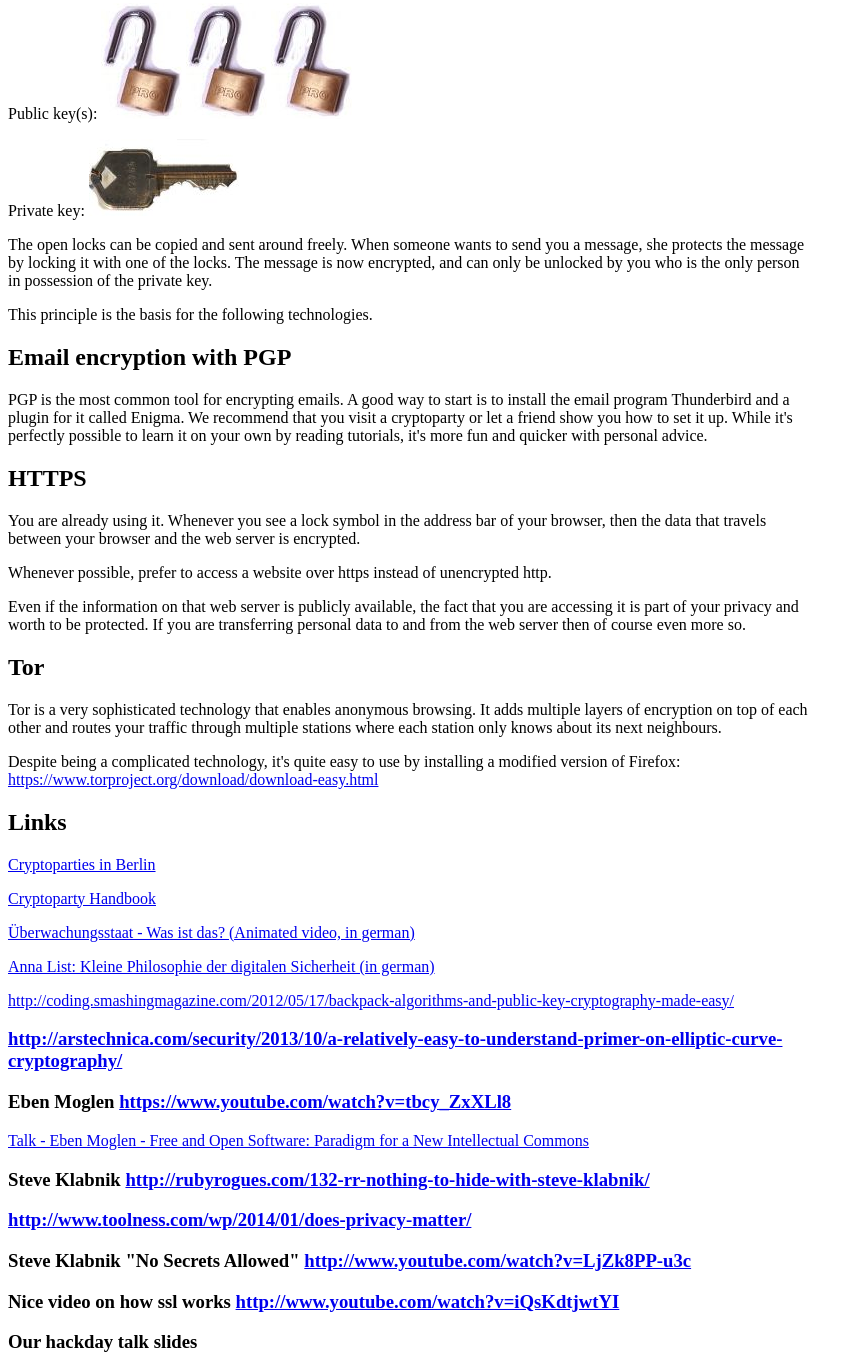
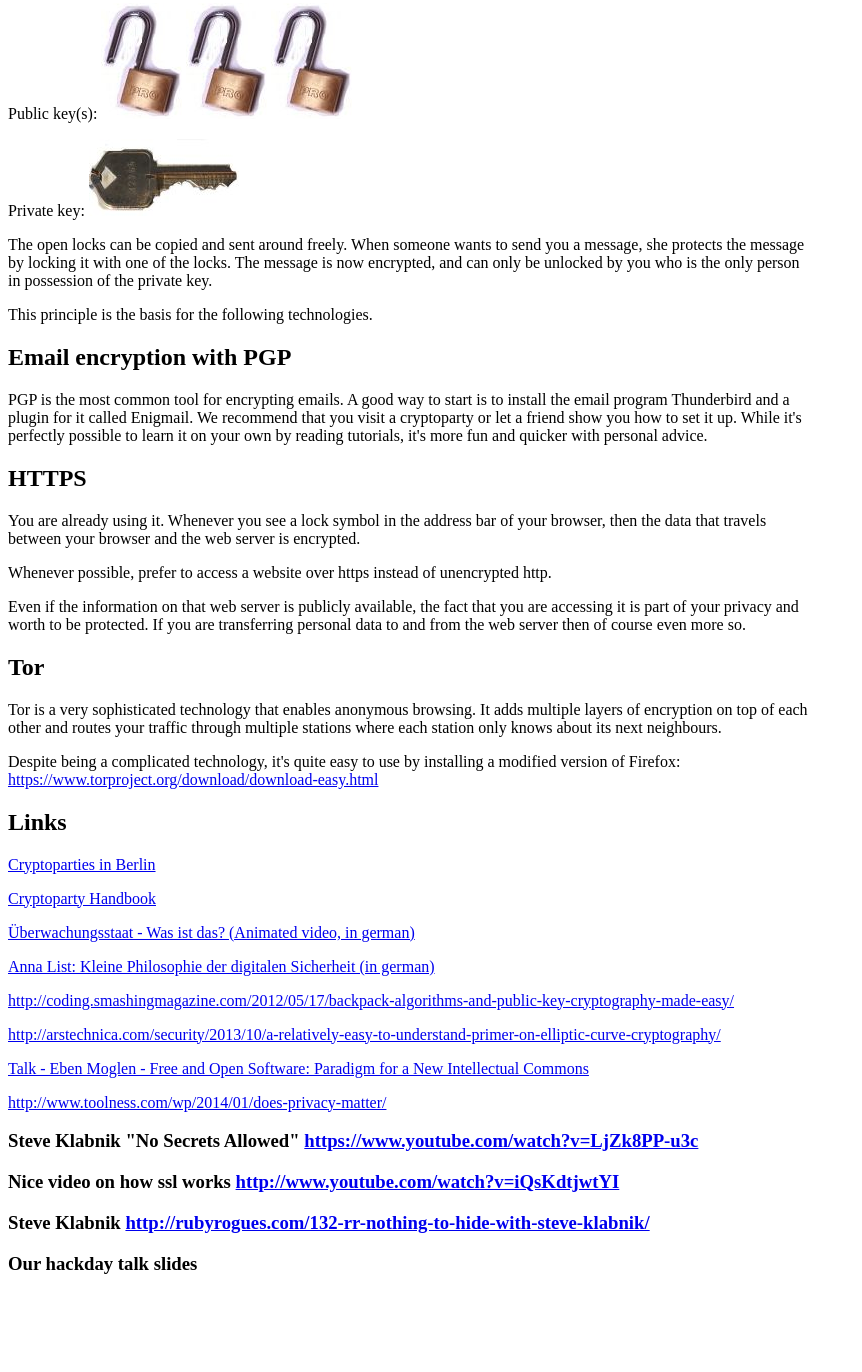
Before and after one commit to til/hackdaytalk, a plain HTML site: page blogpost.html in a window 1280 px wide. Shown: the part 1246-2618 px from the top of the page, without its empty margins (0-862 px from the left). After the commit the page ends 2539 px from the top, so only its background shows below. Drawn offline with Linux system fonts and the light colour scheme.

Commit message:
Minor typo

```diff
--- a/blogpost.html
+++ b/blogpost.html
@@ -4,7 +4,7 @@
 <html xmlns="http://www.w3.org/1999/xhtml" lang="en" xml:lang="en">
 <head>
 <title>Privacy in a digital environment</title>
-<!-- 2014-02-05 Wed 17:29 -->
+<!-- 2014-02-10 Mon 15:20 -->
 <meta  http-equiv="Content-Type" content="text/html;charset=utf-8" />
 <meta  name="generator" content="Org-mode" />
 <meta  name="author" content="Tilmann Singer" />
@@ -216,10 +216,10 @@ This principle is the basis for the following technologies.
 <p>
 PGP is the most common tool for encrypting emails. A good way to start
 is to install the email program Thunderbird and a plugin for it called
-Enigma. We recommend that you visit a cryptoparty or let a friend show
-you how to set it up. While it's perfectly possible to learn it on
-your own by reading tutorials, it's more fun and quicker with personal
-advice.
+Enigmail. We recommend that you visit a cryptoparty or let a friend
+show you how to set it up. While it's perfectly possible to learn it
+on your own by reading tutorials, it's more fun and quicker with
+personal advice.
 </p>
 </div>
 </div>
@@ -288,34 +288,34 @@ installing a modified version of Firefox:
 <p>
 <a href="http://coding.smashingmagazine.com/2012/05/17/backpack-algorithms-and-public-key-cryptography-made-easy/">http://coding.smashingmagazine.com/2012/05/17/backpack-algorithms-and-public-key-cryptography-made-easy/</a>
 </p>
+
+<p>
+<a href="http://arstechnica.com/security/2013/10/a-relatively-easy-to-understand-primer-on-elliptic-curve-cryptography/">http://arstechnica.com/security/2013/10/a-relatively-easy-to-understand-primer-on-elliptic-curve-cryptography/</a>
+</p>
+
+<p>
+<a href="https://www.youtube.com/watch?v=tbcy_ZxXLl8">Talk - Eben Moglen - Free and Open Software: Paradigm for a New Intellectual Commons</a>
+</p>
+
+<p>
+<a href="http://www.toolness.com/wp/2014/01/does-privacy-matter/">http://www.toolness.com/wp/2014/01/does-privacy-matter/</a>
+</p>
 </div>
 
 <div id="outline-container-sec-9-1" class="outline-3">
-<h3 id="sec-9-1"><a href="http://arstechnica.com/security/2013/10/a-relatively-easy-to-understand-primer-on-elliptic-curve-cryptography/">http://arstechnica.com/security/2013/10/a-relatively-easy-to-understand-primer-on-elliptic-curve-cryptography/</a></h3>
+<h3 id="sec-9-1">Steve Klabnik "No Secrets Allowed" <a href="https://www.youtube.com/watch?v=LjZk8PP-u3c">https://www.youtube.com/watch?v=LjZk8PP-u3c</a></h3>
 </div>
+
 <div id="outline-container-sec-9-2" class="outline-3">
-<h3 id="sec-9-2">Eben Moglen <a href="https://www.youtube.com/watch?v=tbcy_ZxXLl8">https://www.youtube.com/watch?v=tbcy_ZxXLl8</a></h3>
-<div class="outline-text-3" id="text-9-2">
-<p>
-<a href="https://www.youtube.com/watch?v=tbcy_ZxXLl8">Talk - Eben Moglen - Free and Open Software: Paradigm for a New Intellectual Commons</a>
-</p>
-</div>
+<h3 id="sec-9-2">Nice video on how ssl works <a href="http://www.youtube.com/watch?v=iQsKdtjwtYI">http://www.youtube.com/watch?v=iQsKdtjwtYI</a></h3>
 </div>
 
 <div id="outline-container-sec-9-3" class="outline-3">
 <h3 id="sec-9-3">Steve Klabnik <a href="http://rubyrogues.com/132-rr-nothing-to-hide-with-steve-klabnik/">http://rubyrogues.com/132-rr-nothing-to-hide-with-steve-klabnik/</a></h3>
 </div>
+
 <div id="outline-container-sec-9-4" class="outline-3">
-<h3 id="sec-9-4"><a href="http://www.toolness.com/wp/2014/01/does-privacy-matter/">http://www.toolness.com/wp/2014/01/does-privacy-matter/</a></h3>
-</div>
-<div id="outline-container-sec-9-5" class="outline-3">
-<h3 id="sec-9-5">Steve Klabnik "No Secrets Allowed" <a href="http://www.youtube.com/watch?v=LjZk8PP-u3c">http://www.youtube.com/watch?v=LjZk8PP-u3c</a></h3>
-</div>
-<div id="outline-container-sec-9-6" class="outline-3">
-<h3 id="sec-9-6">Nice video on how ssl works <a href="http://www.youtube.com/watch?v=iQsKdtjwtYI">http://www.youtube.com/watch?v=iQsKdtjwtYI</a></h3>
-</div>
-<div id="outline-container-sec-9-7" class="outline-3">
-<h3 id="sec-9-7">Our hackday talk slides</h3>
+<h3 id="sec-9-4">Our hackday talk slides</h3>
 </div>
 </div>
 </div>
```
Also changed, not shown: 1 other file.
